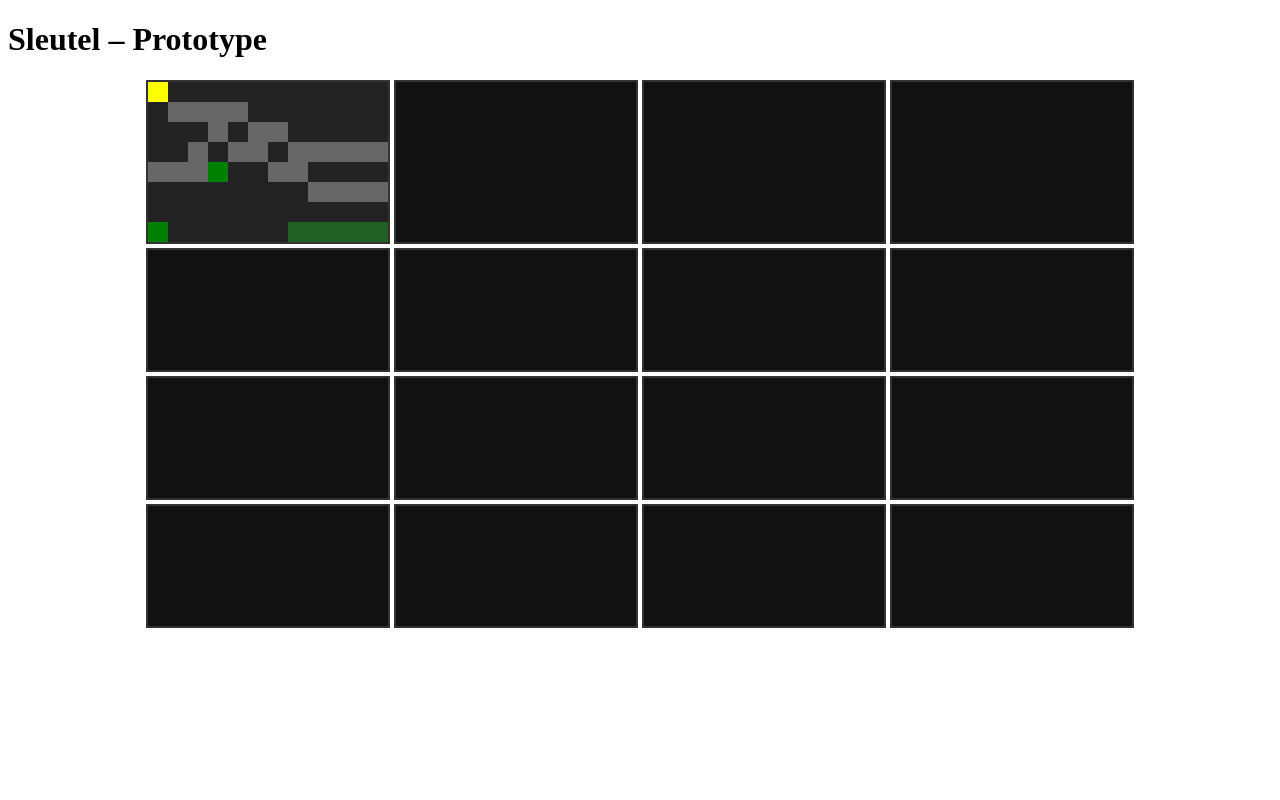
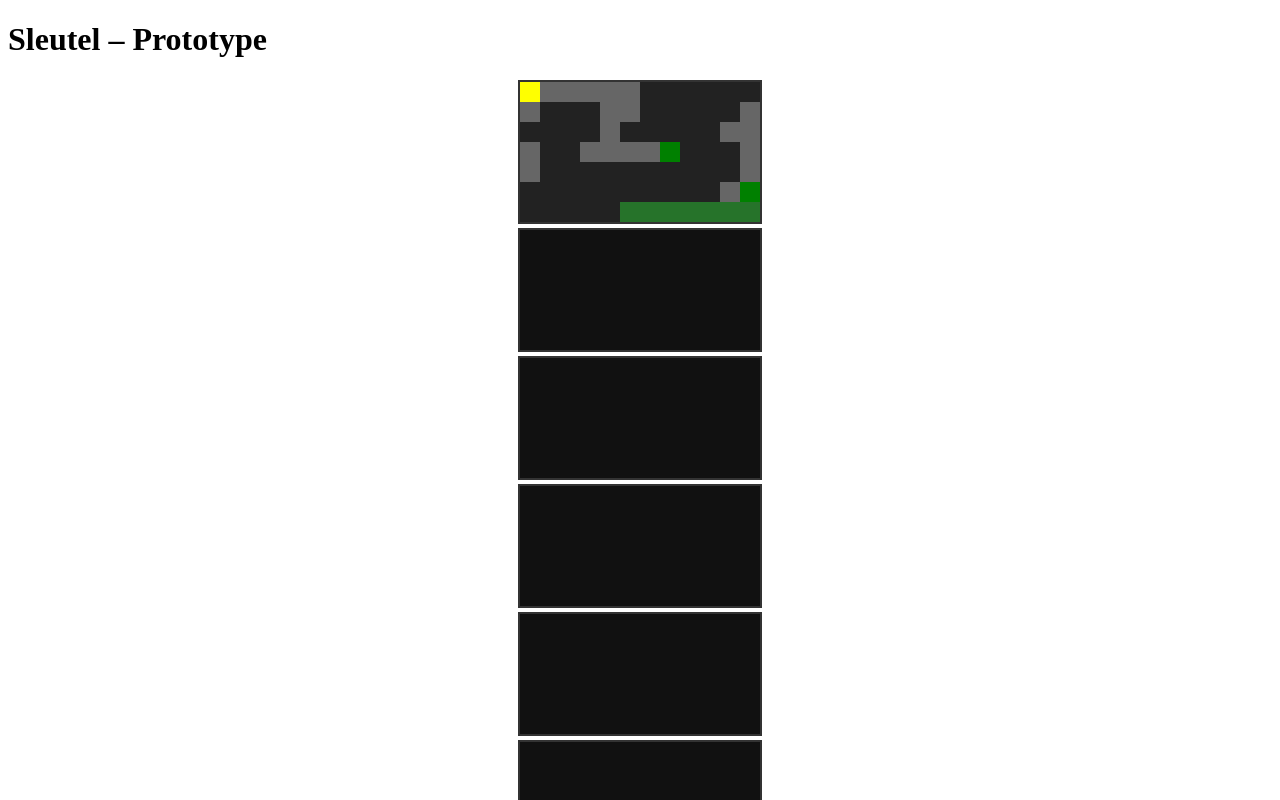
Before and after one commit to RobinS55/Sleutel, a React (Vite) app: page / in a window 1280 px wide. Shown: the top 800 px of the page. Built offline with nearby package versions, Linux system fonts and the light colour scheme.

Commit message:
Update Board.jsx

```diff
--- a/src/Board.jsx
+++ b/src/Board.jsx
@@ -4,32 +4,33 @@ import "./Board.css";
 
 const BOARD_WIDTH = 4;
 const BOARD_HEIGHT = 4;
-const ROOM_WIDTH = 13;  // oneven voor middens
-const ROOM_HEIGHT = 7;  // oneven voor middens
+const ROOM_WIDTH = 11;  // oneven
+const ROOM_HEIGHT = 7;  // oneven
 
-// Carve een pad van start naar end
-function carvePath(tiles, x1, y1, x2, y2) {
-  let x = x1;
-  let y = y1;
+function createEmptyRoom() {
+  return Array.from({ length: ROOM_HEIGHT }, () =>
+    Array.from({ length: ROOM_WIDTH }, () => "wall")
+  );
+}
+
+function carvePath(tiles, start, end) {
+  let x = start.x;
+  let y = start.y;
   tiles[y][x] = "path";
-  while (x !== x2 || y !== y2) {
-    if (Math.random() < 0.5) {
-      if (x < x2) x++;
-      else if (x > x2) x--;
-    } else {
-      if (y < y2) y++;
-      else if (y > y2) y--;
-    }
+  while (x !== end.x || y !== end.y) {
+    const dx = end.x - x;
+    const dy = end.y - y;
+    if (dx !== 0 && (Math.random() < 0.5 || dy === 0)) x += dx > 0 ? 1 : -1;
+    else if (dy !== 0) y += dy > 0 ? 1 : -1;
     tiles[y][x] = "path";
   }
 }
 
-// Voeg willekeurige zijpaden toe zonder het hoofdpad te verbreken
 function addSidePaths(tiles, paths = 2) {
   for (let i = 0; i < paths; i++) {
     let startX = Math.floor(Math.random() * ROOM_WIDTH);
     let startY = Math.floor(Math.random() * ROOM_HEIGHT);
-    if (tiles[startY][startX] !== "path") continue; // begin op hoofdpad
+    if (tiles[startY][startX] !== "path") continue;
     let length = 1 + Math.floor(Math.random() * 3);
     let x = startX;
     let y = startY;
@@ -45,11 +46,8 @@ function addSidePaths(tiles, paths = 2) {
 }
 
 function generateRoom(x, y) {
-  const tiles = Array.from({ length: ROOM_HEIGHT }, () =>
-    Array.from({ length: ROOM_WIDTH }, () => "wall")
-  );
+  const tiles = createEmptyRoom();
 
-  // Uitgangen exact in het midden
   const exits = {
     left: { x: 0, y: Math.floor(ROOM_HEIGHT / 2) },
     right: { x: ROOM_WIDTH - 1, y: Math.floor(ROOM_HEIGHT / 2) },
@@ -58,30 +56,27 @@ function generateRoom(x, y) {
   };
 
   if (x === 0 && y === 0) {
-    // Startkamer: linksboven, alleen rechts en beneden
-    carvePath(tiles, 0, 0, exits.right.x, exits.right.y);
-    carvePath(tiles, 0, 0, exits.bottom.x, exits.bottom.y);
+    carvePath(tiles, { x: 0, y: 0 }, exits.right);
+    carvePath(tiles, { x: 0, y: 0 }, exits.bottom);
     addSidePaths(tiles, 2);
     return {
       x,
       y,
       tiles,
       exits: { right: exits.right, bottom: exits.bottom },
-      color: `hsl(${Math.random() * 360},50%,25%)`,
+      color: `hsl(${Math.random() * 360},50%,30%)`,
       discovered: true,
       isStart: true,
     };
   }
 
-  // Andere kamers: altijd 4 uitgangen
-  const exitKeys = ["left", "right", "top", "bottom"];
-  const [exit1, exit2] = exitKeys.sort(() => Math.random() - 0.5);
-  carvePath(tiles, exits[exit1].x, exits[exit1].y, exits[exit2].x, exits[exit2].y);
-
+  // Andere kamers: altijd 4 uitgangen met minimaal 1 pad verbonden
+  carvePath(tiles, exits.left, exits.right);
+  carvePath(tiles, exits.top, exits.bottom);
   addSidePaths(tiles, 2);
 
   // Zorg dat alle uitgangen path zijn
-  for (const dir of exitKeys) {
+  for (const dir of ["left", "right", "top", "bottom"]) {
     tiles[exits[dir].y][exits[dir].x] = "path";
   }
 
@@ -90,7 +85,7 @@ function generateRoom(x, y) {
     y,
     tiles,
     exits,
-    color: `hsl(${Math.random() * 360},50%,25%)`,
+    color: `hsl(${Math.random() * 360},50%,30%)`,
     discovered: false,
     isStart: false,
   };
@@ -98,24 +93,18 @@ function generateRoom(x, y) {
 
 function rotateRoom180(room) {
   if (room.isStart) return room;
-
-  const newTiles = Array.from({ length: ROOM_HEIGHT }, () =>
-    Array.from({ length: ROOM_WIDTH }, () => "wall")
-  );
-
+  const newTiles = createEmptyRoom();
   for (let y = 0; y < ROOM_HEIGHT; y++) {
     for (let x = 0; x < ROOM_WIDTH; x++) {
       newTiles[ROOM_HEIGHT - 1 - y][ROOM_WIDTH - 1 - x] = room.tiles[y][x];
     }
   }
-
   const newExits = {
     left: { x: 0, y: ROOM_HEIGHT - 1 - room.exits.right.y },
     right: { x: ROOM_WIDTH - 1, y: ROOM_HEIGHT - 1 - room.exits.left.y },
     top: { x: ROOM_WIDTH - 1 - room.exits.bottom.x, y: 0 },
     bottom: { x: ROOM_WIDTH - 1 - room.exits.top.x, y: ROOM_HEIGHT - 1 },
   };
-
   return { ...room, tiles: newTiles, exits: newExits };
 }
 
@@ -154,7 +143,6 @@ export default function Board() {
       setPlayer((prev) => {
         const room = rooms[prev.roomY]?.[prev.roomX];
         if (!room) return prev;
-
         let nx = prev.x;
         let ny = prev.y;
         let roomX = prev.roomX;
@@ -168,7 +156,7 @@ export default function Board() {
         const currentRoomExits = room.exits;
 
         // LEFT
-        if (nx < 0 && ny === currentRoomExits.left?.y) {
+        if (nx < 0 && currentRoomExits.left) {
           if (roomX > 0) {
             roomX -= 1;
             nx = ROOM_WIDTH - 1;
@@ -181,7 +169,7 @@ export default function Board() {
         }
 
         // RIGHT
-        if (nx >= ROOM_WIDTH && ny === currentRoomExits.right?.y) {
+        if (nx >= ROOM_WIDTH && currentRoomExits.right) {
           if (roomX < BOARD_WIDTH - 1) {
             roomX += 1;
             nx = 0;
@@ -194,29 +182,21 @@ export default function Board() {
         }
 
         // UP
-        if (ny < 0 && nx === currentRoomExits.top?.x) {
+        if (ny < 0 && currentRoomExits.top) {
           if (roomY > 0) {
             roomY -= 1;
             ny = ROOM_HEIGHT - 1;
             nx = rooms[roomY][roomX].exits.bottom.x;
-          } else {
-            roomY = BOARD_HEIGHT - 1;
-            ny = ROOM_HEIGHT - 1;
-            nx = rooms[roomY][roomX].exits.bottom.x;
-          }
+          } else return prev;
         }
 
         // DOWN
-        if (ny >= ROOM_HEIGHT && nx === currentRoomExits.bottom?.x) {
+        if (ny >= ROOM_HEIGHT && currentRoomExits.bottom) {
           if (roomY < BOARD_HEIGHT - 1) {
             roomY += 1;
             ny = 0;
             nx = rooms[roomY][roomX].exits.top.x;
-          } else {
-            roomY = 0;
-            ny = 0;
-            nx = rooms[roomY][roomX].exits.top.x;
-          }
+          } else return prev;
         }
 
         const newRoom = rooms[roomY][roomX];
@@ -237,32 +217,28 @@ export default function Board() {
 
   return (
     <div className="board">
-      {rooms.map((row, ry) => (
-        <div key={ry} className="row">
-          {row.map((room, rx) => (
+      {rooms.map((row, ry) =>
+        row.map((room, rx) => (
           <div
-              key={rx}
+            key={`${rx}-${ry}`}
             className="room"
-              style={{
-                backgroundColor: room.discovered ? room.color : "#111",
-              }}
+            style={{ backgroundColor: room.discovered ? room.color : "#111" }}
           >
             {room.discovered &&
-                room.tiles.map((row, y) =>
-                  row.map((tile, x) => {
-                    let isPlayer =
+              room.tiles.map((r, y) =>
+                r.map((tile, x) => {
+                  const isPlayer =
                     player.roomX === rx &&
                     player.roomY === ry &&
                     player.x === x &&
                     player.y === y;
-                    let isExit =
-                      (room.exits.left && room.exits.left.x === x && room.exits.left.y === y) ||
-                      (room.exits.right && room.exits.right.x === x && room.exits.right.y === y) ||
-                      (room.exits.top && room.exits.top.x === x && room.exits.top.y === y) ||
-                      (room.exits.bottom && room.exits.bottom.x === x && room.exits.bottom.y === y);
+                  const isExit =
+                    Object.values(room.exits).some(
+                      (e) => e.x === x && e.y === y
+                    );
                   return (
                     <div
-                        key={x + "-" + y}
+                      key={`${x}-${y}`}
                       className={
                         "tile " +
                         (isPlayer
@@ -278,9 +254,8 @@ export default function Board() {
                 })
               )}
           </div>
-          ))}
-        </div>
-      ))}
+        ))
+      )}
     </div>
   );
 }
```
Lines whose indentation alone changed are shown as unchanged.
